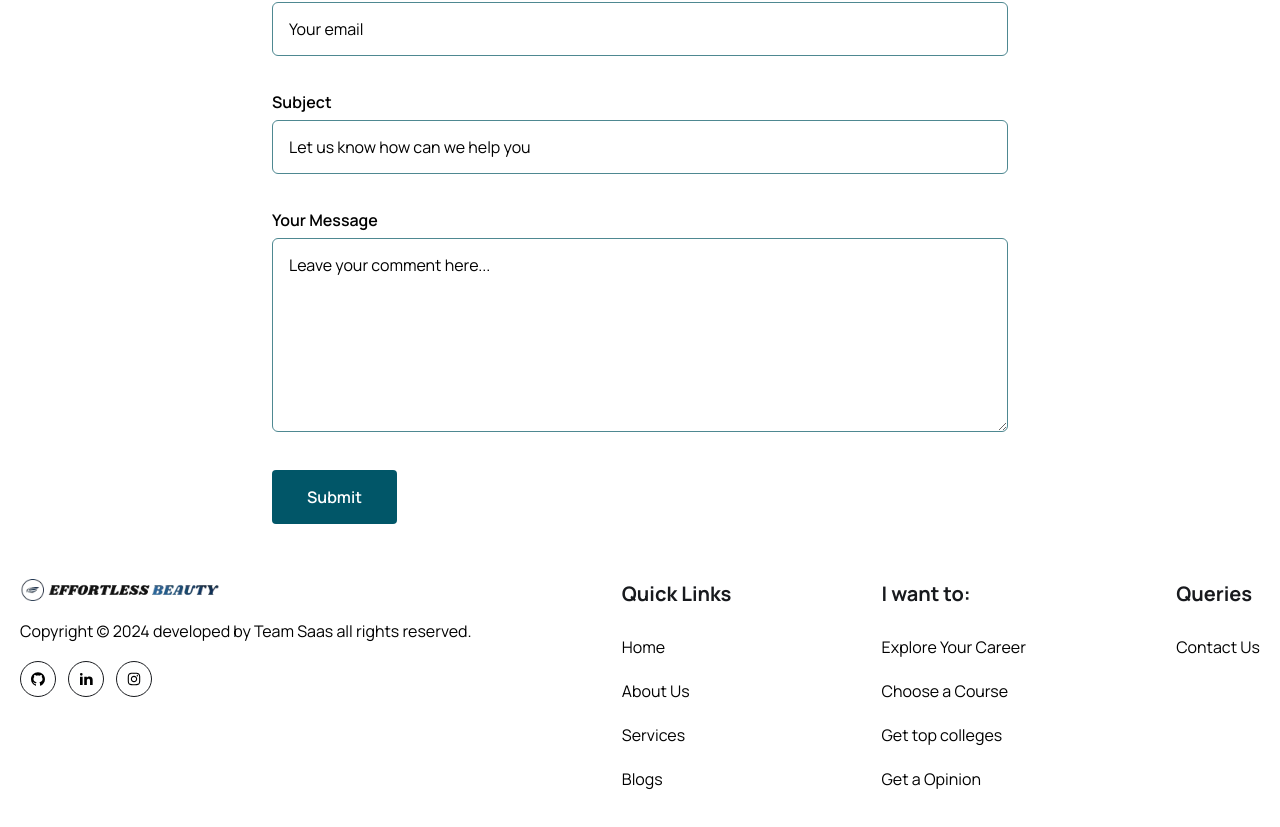
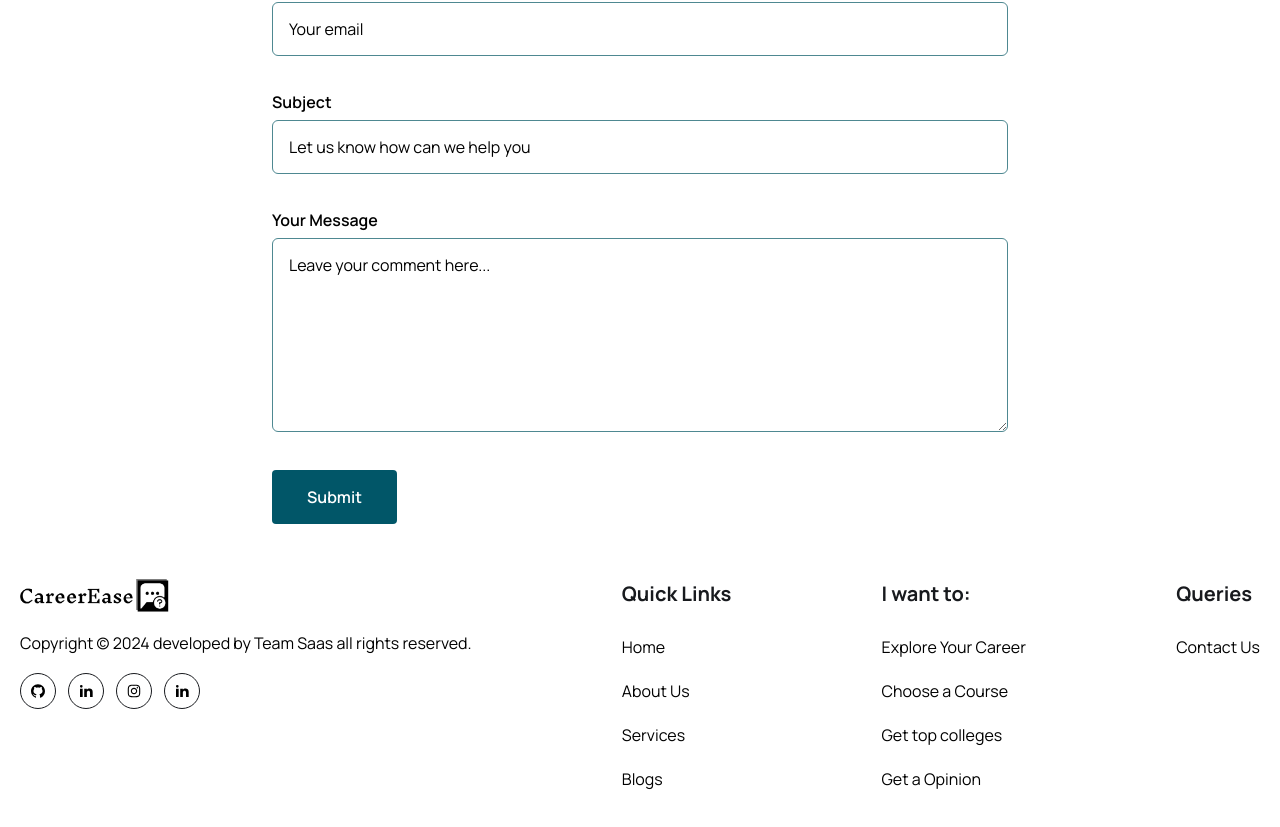
Before and after one commit to alishaaaa20/CareerEase, a React (Vite) app in the folder frontend/: page /contact in a window 1280 px wide. Shown: the part 433-1260 px from the top of the page. Built offline with nearby package versions, Linux system fonts and the light colour scheme; no server answers.

Commit message:
updated footer

```diff
--- a/frontend/src/components/Footer/Footer.jsx
+++ b/frontend/src/components/Footer/Footer.jsx
@@ -1,7 +1,7 @@
 import React from "react";
 
 import { Link } from "react-router-dom";
-import logo from "../../assets/images/logo.png";
+import logo from "../../assets/images/logo1.png";
 import { RiLinkedinFill } from "react-icons/ri";
 import { AiFillGithub, AiOutlineInstagram } from "react-icons/ai";
 
@@ -15,8 +15,12 @@ const socialLinks = [
     icon: <RiLinkedinFill className="group-hover:text-white w-4 h-5" />,
   },
   {
-    path: "https://www.instagram.com/kuxh.xp/",
+    path: "https://www.instagram.com/shrestha._.shreeya/",
     icon: <AiOutlineInstagram className="group-hover:text-white w-4 h-5" />,
+  },
+  {
+    path: "https://www.linkedin.com/in/shreejana-maharjan-1079b5268/",
+    icon: <RiLinkedinFill className="group-hover:text-white w-4 h-5" />,
   },
 ];
 
@@ -73,7 +77,7 @@ const Footer = () => {
       <div className="container">
         <div className="flex justify-between flex-col md:flex-row flex-wrap gap-[30px]">
           <div>
-            <img src={logo} alt="" height={200} width={200} />
+            <img src={logo} alt="" height={150} width={150} />
             <p className="text-[16px] leading-7 font-[400] text-textColor mt-4">
               Copyright © {year} developed by Team Saas all rights reserved.
             </p>
```
